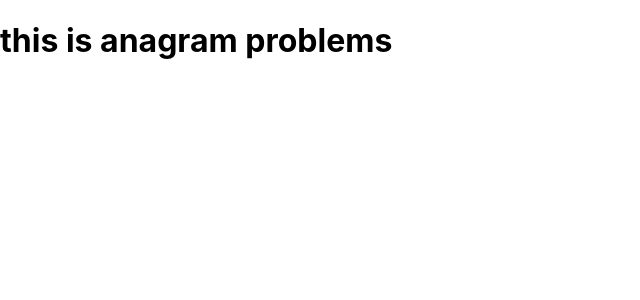
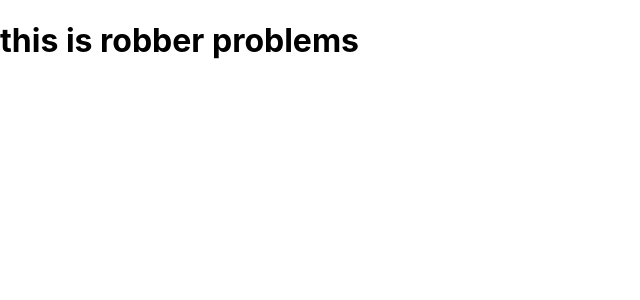
Before and after one commit to aniket2727/React-Interview, a React (Create React App) app in the folder app/: page / in a window 1280 px wide. Shown: the top 300 px of the page, without its empty margins (0-640 px from the left). Built offline with nearby package versions, Linux system fonts and the light colour scheme.

Commit message:
robbers problems

```diff
--- a/app/src/A31.js
+++ b/app/src/A31.js
@@ -23,11 +23,7 @@ const Anagramproblem=()=>{
             else{
                 map.set(key,[str])
             }
-
-
         }
-
-
         return Array.from(map.values())
 
 
--- /dev/null
+++ b/app/src/A32.js
@@ -0,0 +1,40 @@
+
+
+
+// leetcode robber problems
+
+
+
+const Robberproblem = () => {
+
+    function robberproblems(nums) {
+
+        const n = nums.length;
+        if (n === 0) return 0;
+        if (n === 1) return nums[0];
+
+        const dp = new Array(n);
+        dp[0] = nums[0];
+        dp[1] = Math.max(nums[0], nums[1]);
+
+        for (let i = 2; i < n; i++) {
+            dp[i] = Math.max(dp[i - 1], dp[i - 2] + nums[i]);
+        }
+
+        return dp[n - 1];
+    }
+
+
+    const data = [2, 7, 9, 3, 1]
+    const result = robberproblems(data)
+    console.log(result);
+    return (
+        <div>
+            <h1>this is robber problems</h1>
+        </div>
+    )
+}
+
+
+
+export default Robberproblem;
--- a/app/src/App.js
+++ b/app/src/App.js
@@ -132,10 +132,11 @@ import Twosum from "./A28";
 import Longestsum from "./A29";
 import Islandprobelsm from "./A30";
 import Anagramproblem from "./A31";
+import Robberproblem from "./A32";
 function App() {
   return (
     <div className="">
-     <Anagramproblem/>
+     <Robberproblem/>
     </div>
   );
 }
```
